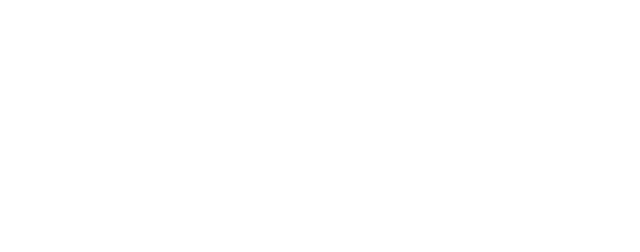
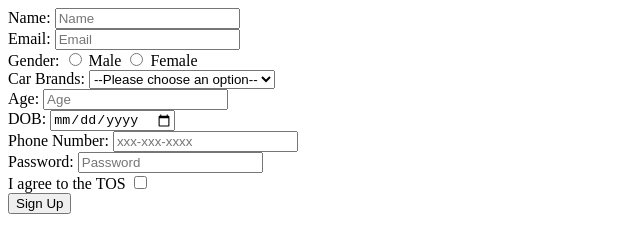
Before and after one commit to acciojob/signup-form-car-akram02-sde, a website: page main.html in a window 1280 px wide. Shown: the whole page, without its empty margins (0-640 px from the left). Drawn offline with Linux system fonts and the light colour scheme.

Commit message:
created a submission

```diff
--- a/main.html
+++ b/main.html
@@ -8,6 +8,44 @@
 
 <body>
 	<!-- the entire body must be written by student -->
+	<form action="#" method="post">
+        <label for="name">Name:</label>
+        <input type="text" id="name" name="name" placeholder="Name" required><br>
+
+        <label for="email">Email:</label>
+        <input type="email" id="email" name="email" placeholder="Email" required><br>
+
+        <label>Gender:</label>
+        <input type="radio" id="gender_m" name="gender" required>
+        <label for="gender_m">Male</label>
+        <input type="radio" id="gender_f" name="gender" required>
+        <label for="gender_f">Female</label><br>
+
+        <label for="cars">Car Brands:</label>
+        <select id="cars" name="cars" required>
+            <option value="" disabled selected>--Please choose an option--</option>
+            <!-- Add more options here -->
+        </select><br>
+
+        <label for="age">Age:</label>
+        <input type="number" id="age" name="age" placeholder="Age" required><br>
+
+        <label for="dob">DOB:</label>
+        <input type="date" id="dob" name="dob" required><br>
+
+        <label for="tel">Phone Number:</label>
+        <input type="tel" id="tel" name="tel" pattern="[0-9]{3}-[0-9]{3}-[0-9]{4}" placeholder="xxx-xxx-xxxx"><br>
+
+        <label for="password">Password:</label>
+        <input type="password" id="password" name="password" placeholder="Password" required><br>
+
+        <label for="tos" >I agree to the TOS</label>
+            <input type="checkbox" id="tos" name="tos" required>
+
+        <br>
+
+        <button type="submit">Sign Up</button>
+    </form>
     <script type="text/javascript" src="./script.js">
 </script>
 
```
